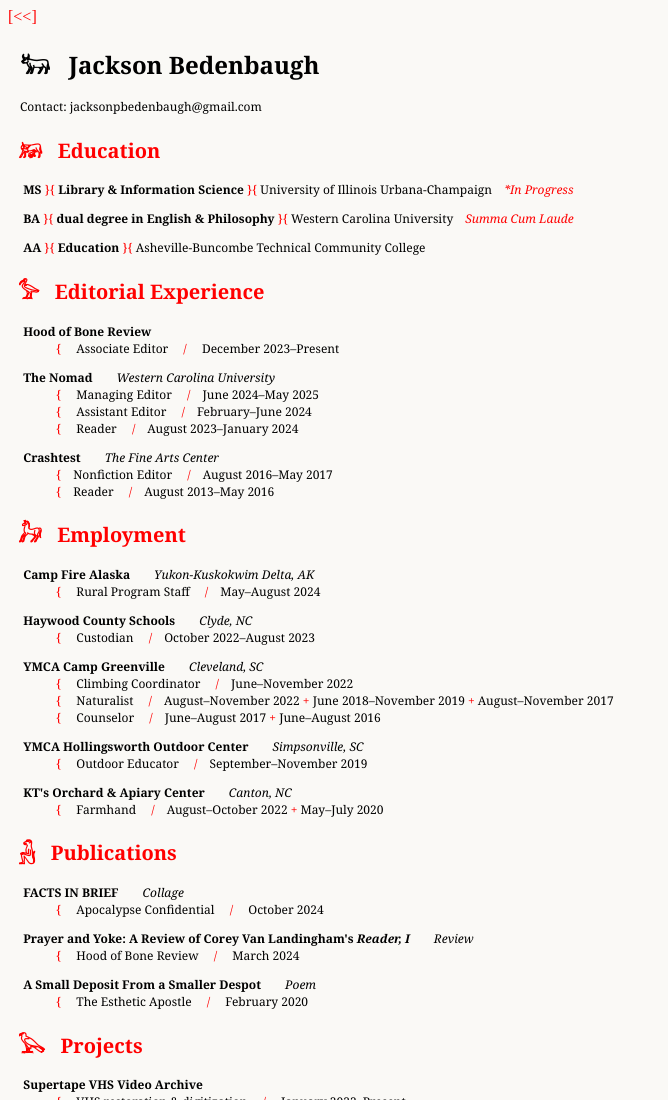
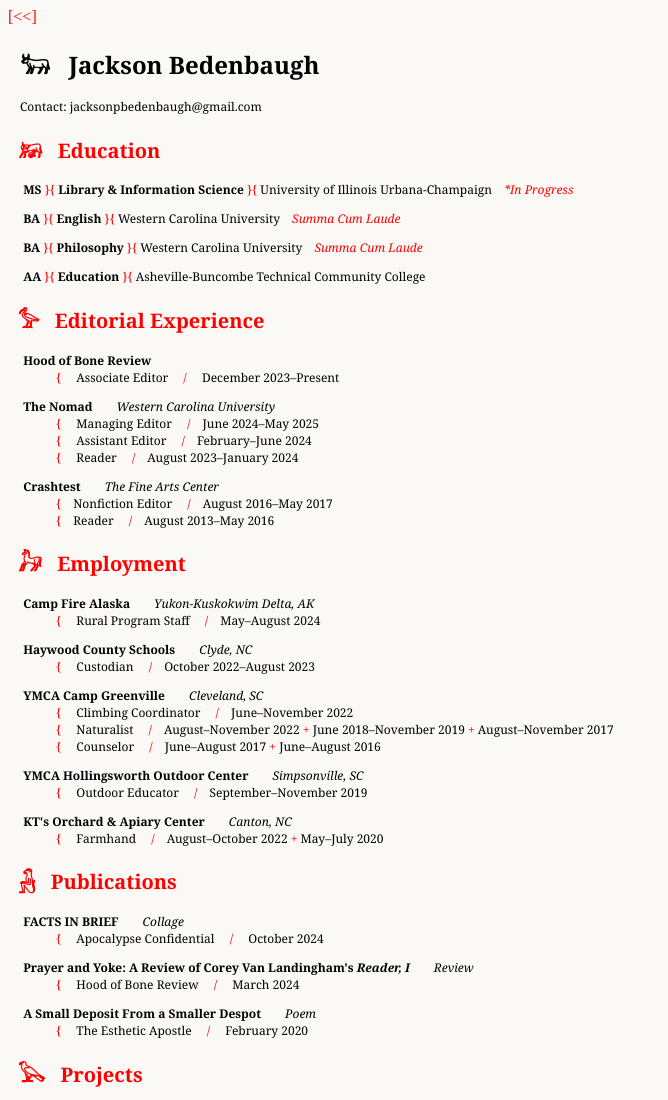
Before and after one commit to jacksonbedenbaugh/jacksonbedenbaugh.github.io, a plain HTML site: page cv.html in a window 1280 px wide. Shown: the top 1100 px of the page, without its empty margins (0-668 px from the left). Drawn offline with Linux system fonts and the light colour scheme.

Commit message:
Add files via upload

```diff
--- a/cv.html
+++ b/cv.html
@@ -17,7 +17,8 @@ body {background-color: #FAF9F6;}
 <p>&emsp;Contact: jacksonpbedenbaugh@gmail.com</p>
 <h2 style="color:red">&ensp;𓃖&ensp; Education</h2>
 <p>&emsp; <b>MS</b> <font color=red>}{</font> <b>Library & Information Science</b> <font color=red>}{</font> University of Illinois Urbana-Champaign&emsp;<font color=red><i>*In Progress</i></font>
-<p>&emsp; <b>BA</b> <font color=red>}{</font> <b>dual degree in English & Philosophy</b> <font color=red>}{</font> Western Carolina University&emsp;<font color=red><i>Summa Cum Laude</i></font>
+<p>&emsp; <b>BA</b> <font color=red>}{</font> <b>English</b> <font color=red>}{</font> Western Carolina University&emsp;<font color=red><i>Summa Cum Laude</i></font>
+<p>&emsp; <b>BA</b> <font color=red>}{</font> <b>Philosophy</b> <font color=red>}{</font> Western Carolina University&emsp;<font color=red><i>Summa Cum Laude</i></font>
 <p>&emsp; <b>AA</b> <font color=red>}{</font> <b>Education </b><font color=red>}{</font> Asheville-Buncombe Technical Community College
 <h2 style="color:red">&ensp;𓅞&ensp; Editorial Experience</h2>
 <p>&emsp; <b>Hood of Bone Review</b><br>&emsp;&emsp;&emsp;&emsp;<font color=red>{</font>&emsp; Associate Editor <font color=red>&emsp;/&emsp;</font> December 2023–Present</p>
```
